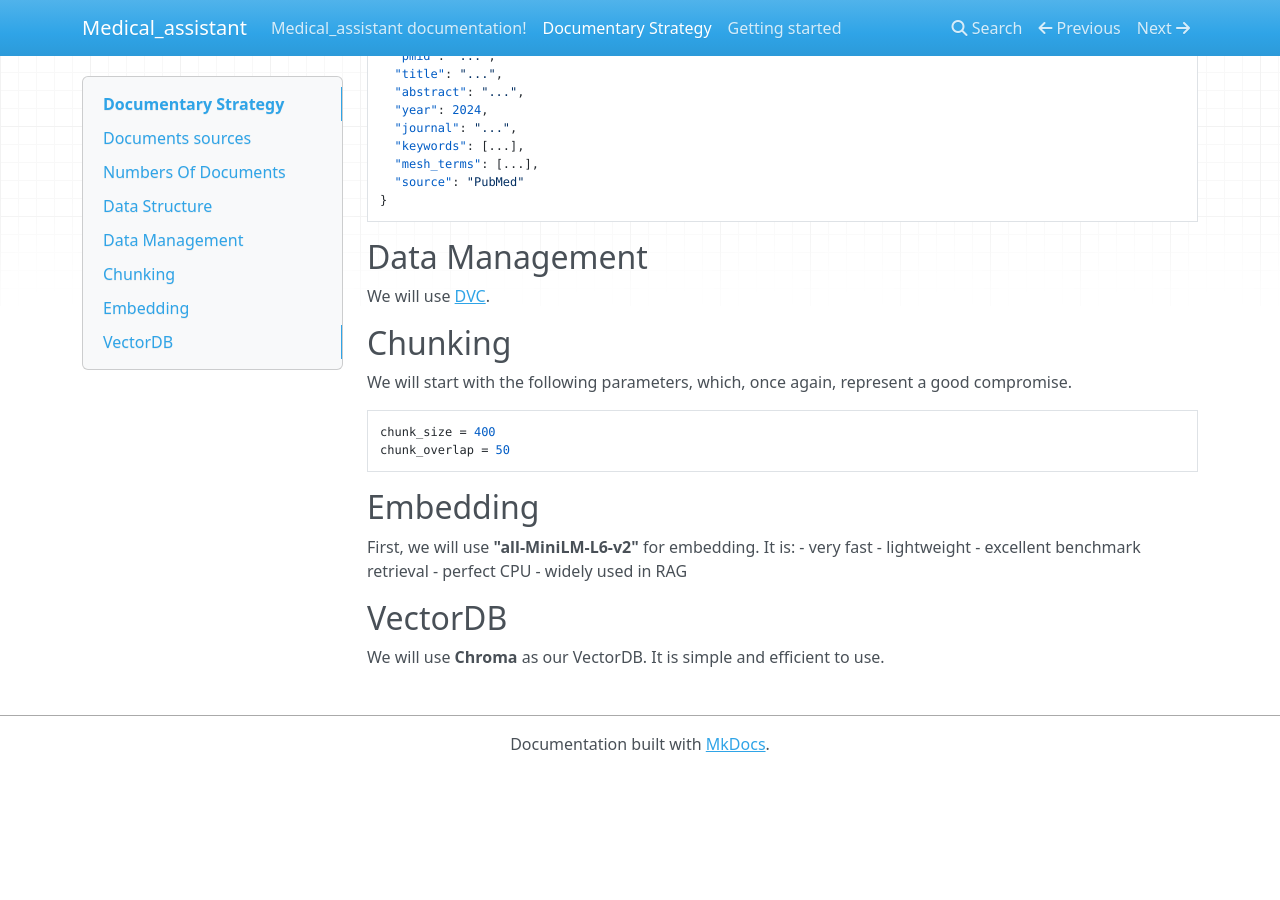
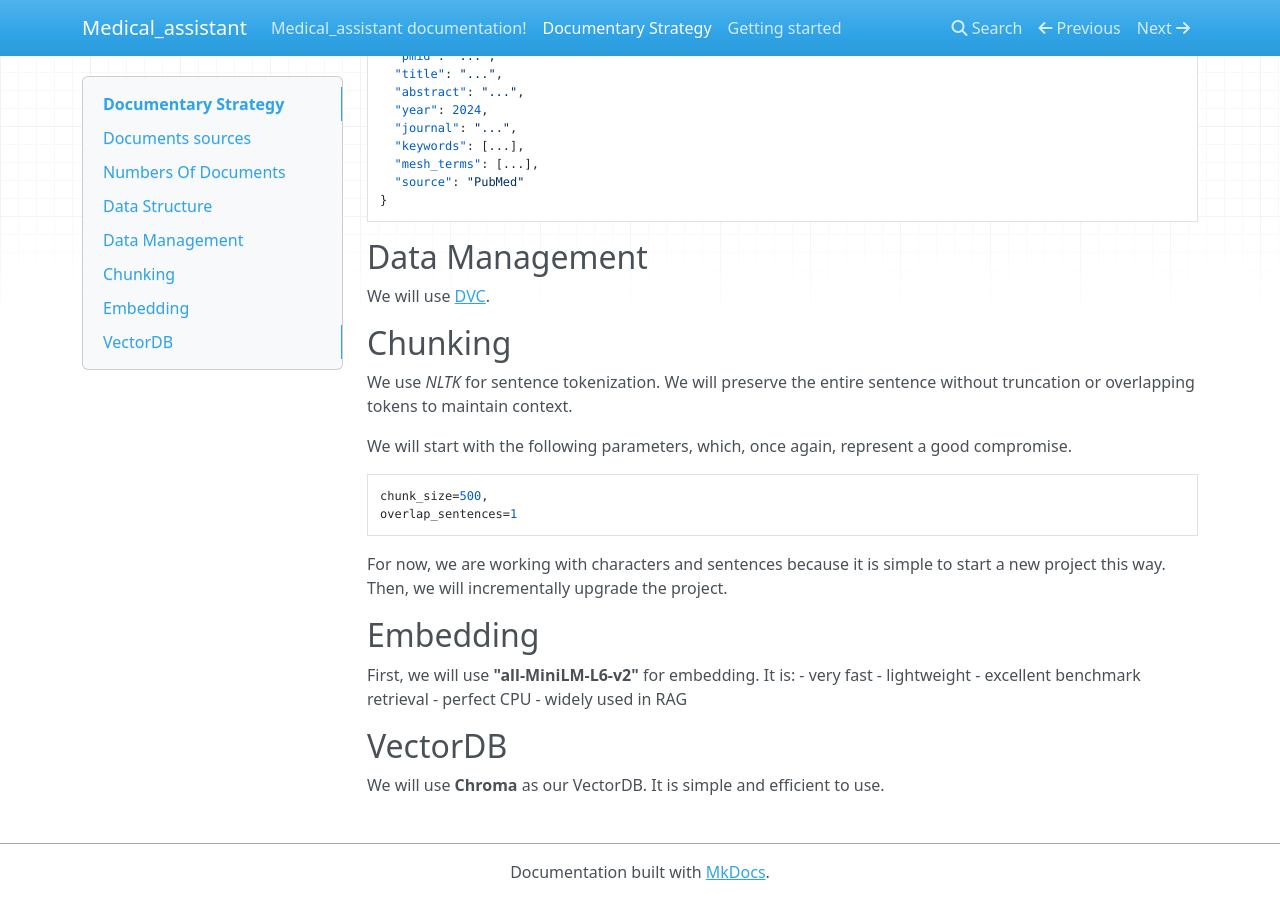
Before and after one commit to Jeremy-Duval-PhD/Medical_assistant, an MkDocs documentation site: the page built from docs/docs/documentary_strategy.md, in a window 1280 px wide and 900 px high, scrolled down 594 px. Built offline with MkDocs 1.6.1, drawn with Linux system fonts in a browser that asks for light colours; nearby versions of some CDN libraries; before the commit the page ends 1366 px from its top, so only the background shows below that.

Commit message:
Chunking

````diff
--- a/docs/docs/documentary_strategy.md
+++ b/docs/docs/documentary_strategy.md
@@ -47,12 +47,16 @@ We will use [DVC](https://dvc.org/).
 
 ## Chunking
 
+We use *NLTK* for sentence tokenization. We will preserve the entire sentence without truncation or overlapping tokens to maintain context.
+
 We will start with the following parameters, which, once again, represent a good compromise.
 
 ```Python
-chunk_size = 400
-chunk_overlap = 50
+chunk_size=500,
+overlap_sentences=1
 ```
+
+For now, we are working with characters and sentences because it is simple to start a new project this way. Then, we will incrementally upgrade the project.
 
 ## Embedding
 
````
Also changed, not shown: 2 other files.
